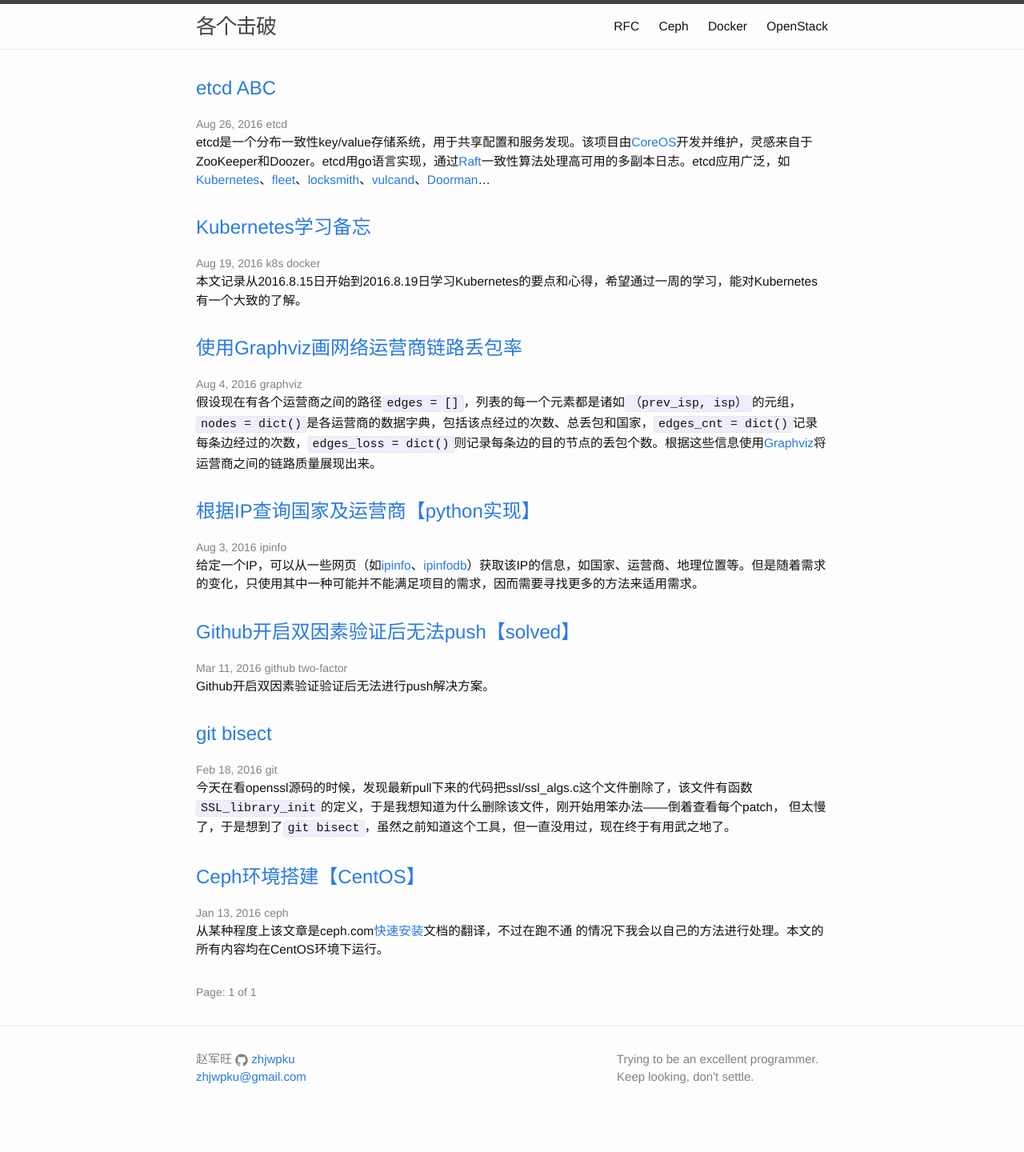
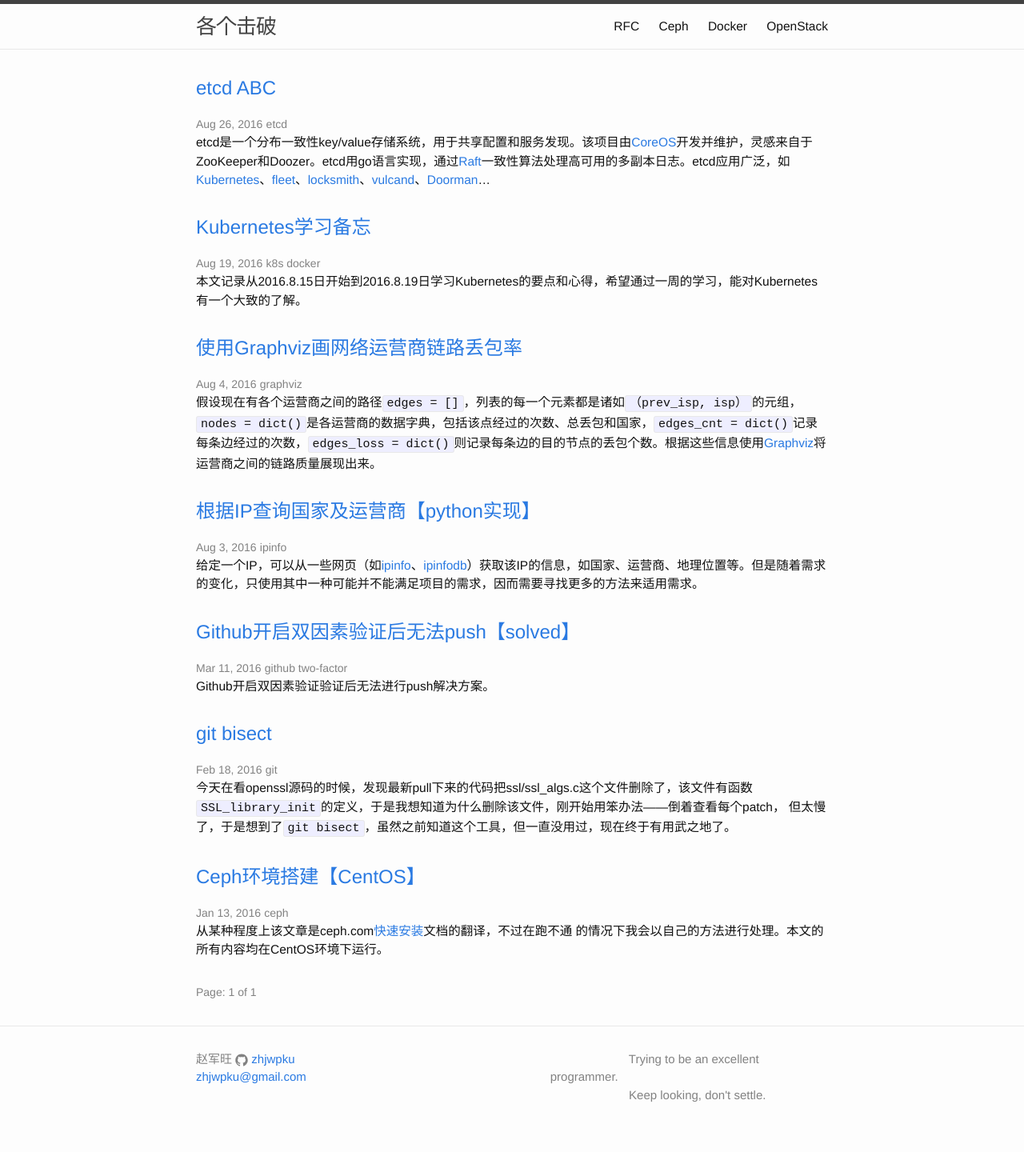
Before and after one commit to zhjwpku/zhjwpku.github.io, a Jekyll site: the page built from index.html, in a window 1280 px wide. Shown: the whole page at 80% size. Built offline with Jekyll 4.4.1, drawn with Linux system fonts in a browser that asks for light colours; the list of posts is cut into pages by our own code; before the commit the page ends 1418 px from its top, so only the background shows below that.

```diff
--- a/_includes/footer.html
+++ b/_includes/footer.html
@@ -15,8 +15,8 @@
 
       <div class="footer-col footer-col-3" >
         <ul class="contact-list">
-	  <li> &nbsp;&emsp;&emsp;&emsp;&emsp;&emsp; {{ site.d1 }}</li>
-	  <li> &nbsp;&emsp;&emsp;&emsp;&emsp;&emsp; {{ site.d2 }}</li>
+	  <li> &nbsp;&emsp;&emsp;&emsp;&emsp;&emsp;&emsp; {{ site.d1 }}</li>
+	  <li> &nbsp;&emsp;&emsp;&emsp;&emsp;&emsp;&emsp; {{ site.d2 }}</li>
 	</ul>
       </div>
     </div>
```
Also changed, not shown: _drafts/1970-01-01-template.markdown (+10 -1 lines).
